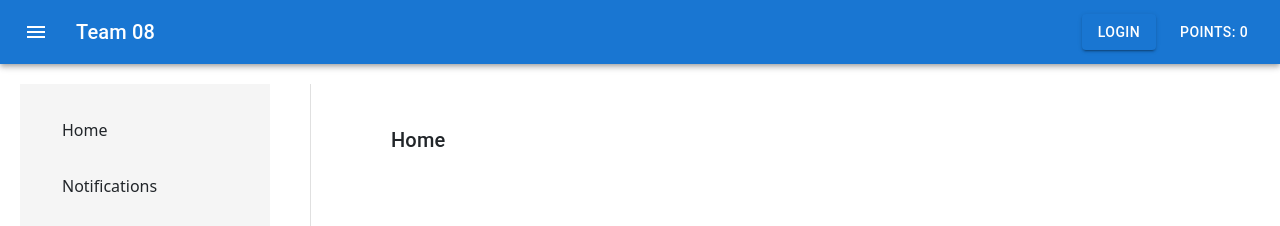
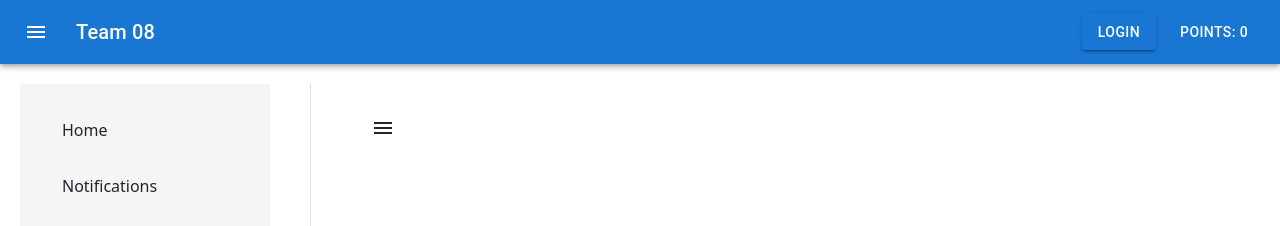
Before and after one commit to Harrison-Holt/The-Good-Driver-Program, a React (Vite) app in the folder frontend/: page / in a window 1280 px wide. Shown: the top 226 px of the page. Built offline with nearby package versions, Linux system fonts and the light colour scheme; no server answers.

Commit message:
merge changes

```diff
--- a/frontend/src/components/DashboardInfo/index.tsx
+++ b/frontend/src/components/DashboardInfo/index.tsx
@@ -1,57 +1,60 @@
-import React from 'react';
-import { Box, Typography } from '@mui/material';
-import Catalog from '../Catalog/Catalog';
-import Cart from '../Catalog/Cart'; // Import Cart
+import { Drawer, IconButton, Box, List, ListItem, ListItemButton } from "@mui/material";
+import MenuIcon from '@mui/icons-material/Menu';
+import { useNavigate } from "react-router-dom";
+import { useState } from "react";
 
-interface Props {
-  currentDisplay: string;
-}
+const Sidebar: React.FC = () => {
+  const [open, setOpen] = useState(false);
+  const nav = useNavigate();
 
-const DashboardInfo: React.FC<Props> = ({ currentDisplay }) => {
-  let dashJsx;
-
-  switch (currentDisplay) {
-    case "search":
-      dashJsx = (
-        <>
-          <Typography variant="h6">Search</Typography>
-          {/* Search functionality could be added here */}
-        </>
-      );
-      break;
-
-    case "cart":
-      dashJsx = (
-        <>
-          <Typography variant="h6">Your Cart</Typography>
-          <Cart /> {/* Render the Cart component */}
-        </>
-      );
-      break;
-
-    case "catalog":
-      dashJsx = (
-        <>
-          <Typography variant="h6">Catalog</Typography>
-          <Catalog /> {/* Render the Catalog component */}
-        </>
-      );
-      break;
-
-    default:
-      dashJsx = (
-        <>
-          <Typography variant="h6">Home</Typography>
-        </>
-      );
-      break;
-  }
+  const sidebarNavList = (
+    <Box sx={{ width: 250 }} role="presentation" onClick={() => { setOpen(false); }}>
+      <List>
+        <ListItem>
+          <ListItemButton onClick={() => { nav("/"); }}>
+            Home
+          </ListItemButton>
+        </ListItem>
+        <ListItem>
+          <ListItemButton onClick={() => { nav("/about"); }}>
+            About
+          </ListItemButton>
+        </ListItem>
+        <ListItem>
+          <ListItemButton onClick={() => { nav("/catalog"); }}>
+            Catalog
+          </ListItemButton>
+        </ListItem>
+        {/* Add Cart link */}
+        <ListItem>
+          <ListItemButton onClick={() => { nav("/cart"); }}>
+            Cart
+          </ListItemButton>
+        </ListItem>
+      </List>
+    </Box>
+  );
 
   return (
-    <Box sx={{ width: '80%', padding: '20px' }}>
-      {dashJsx}
-    </Box>
+    <>
+      <IconButton
+        size="large"
+        edge="start"
+        color="inherit"
+        aria-label="menu"
+        sx={{ mr: 2 }}
+        onClick={() => { setOpen(true); }}
+      >
+        <MenuIcon />
+      </IconButton>
+      <Drawer
+        open={open}
+        onClose={() => { setOpen(false); }}
+      >
+        {sidebarNavList}
+      </Drawer>
+    </>
   );
 };
 
-export default DashboardInfo;
+export default Sidebar;
```
